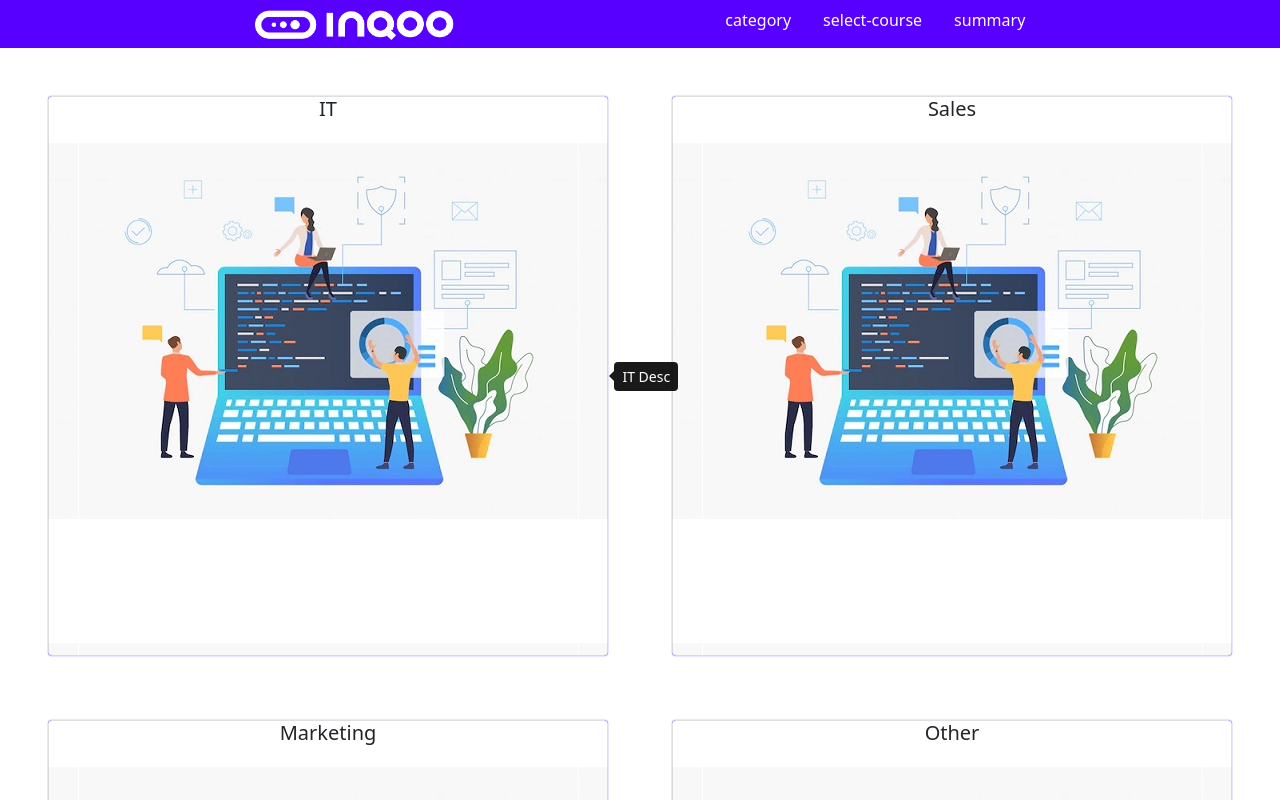
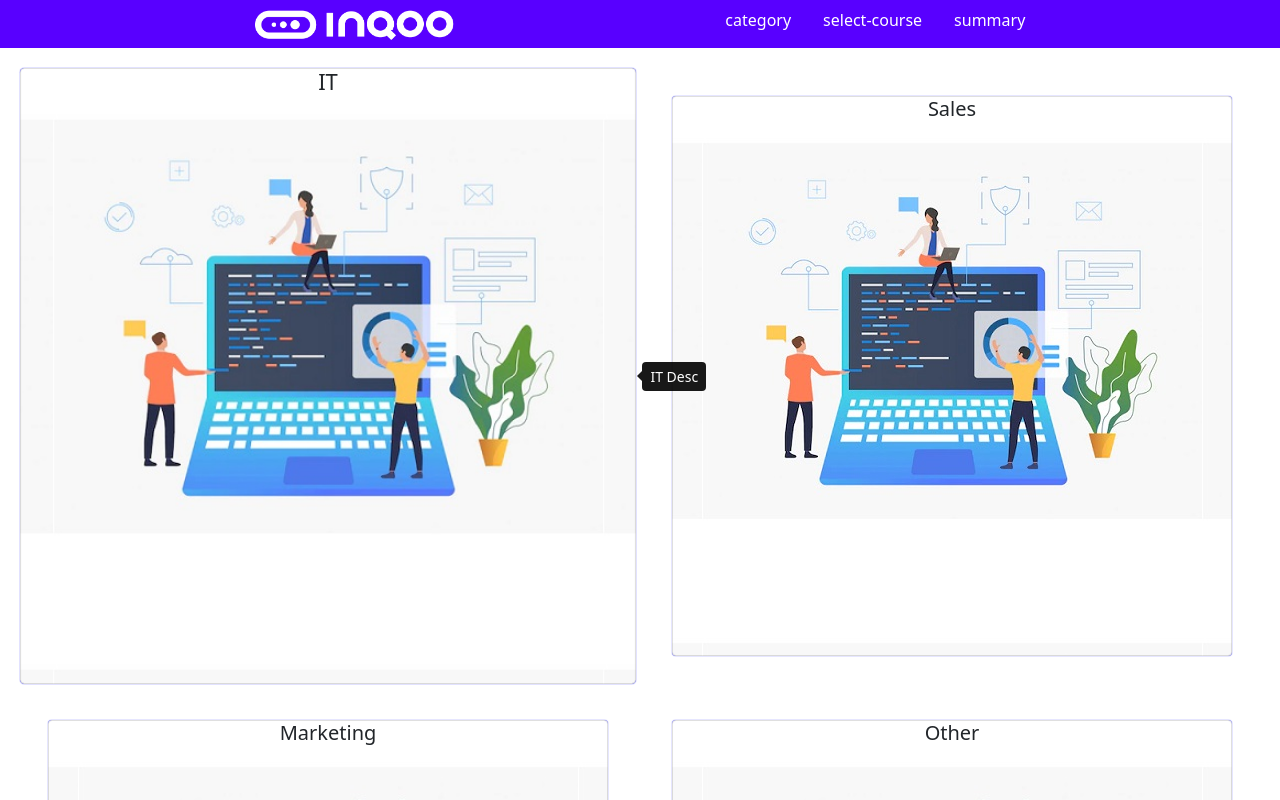
Before and after one commit to tomek1703/inqoo_courses_offer_project_fe, an Angular app in the folder Inqoo_courses_offer_project_app/: page /category-page in a window 1280 px wide. In both pictures the pointer is over the element "IT". Shown: the top 800 px of the page. Built offline with nearby package versions, Linux system fonts and the light colour scheme.

Commit message:
Removed comments after pull request review

```diff
--- a/Inqoo_courses_offer_project_app/src/app/shared/card/card.component.scss
+++ b/Inqoo_courses_offer_project_app/src/app/shared/card/card.component.scss
@@ -11,6 +11,7 @@
   overflow: hidden;
 
 }
-//.card:hover{
-//  transform: scale(1.1);
-//}
+
+.card:hover{
+  transform: scale(1.1);
+}
```
Also changed, not shown: Inqoo_courses_offer_project_app/src/app/category/category-page/category-page.component.scss (+0 -15 lines).
